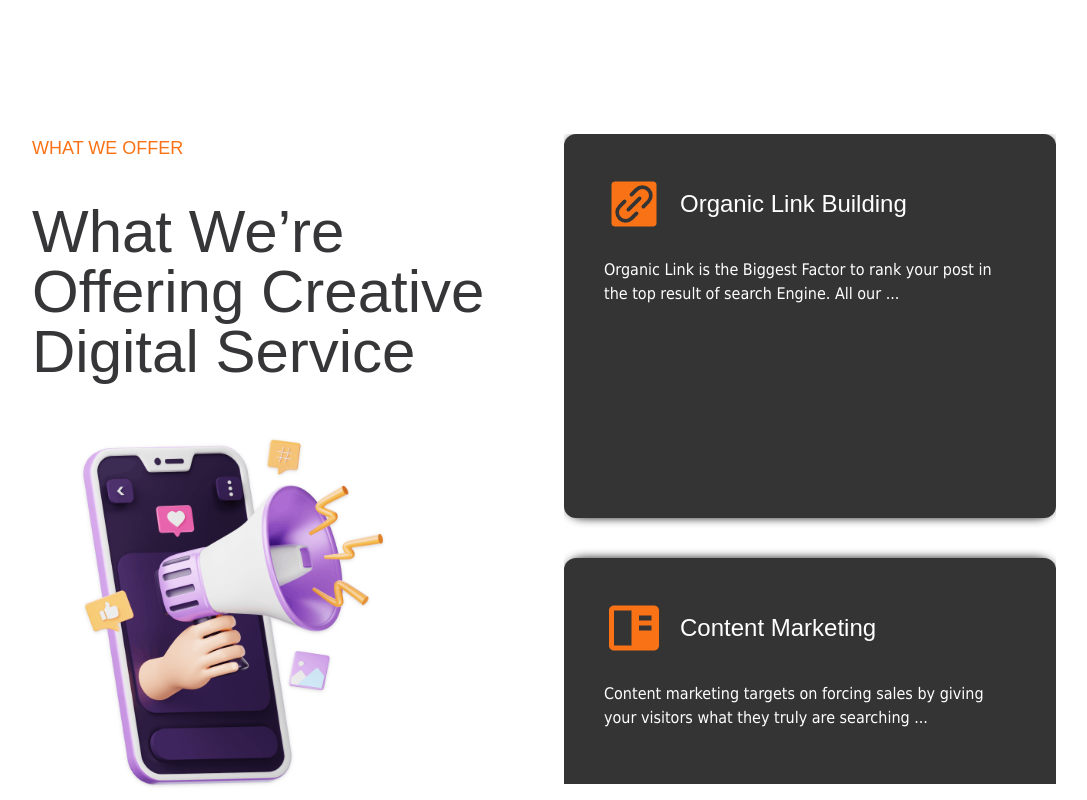
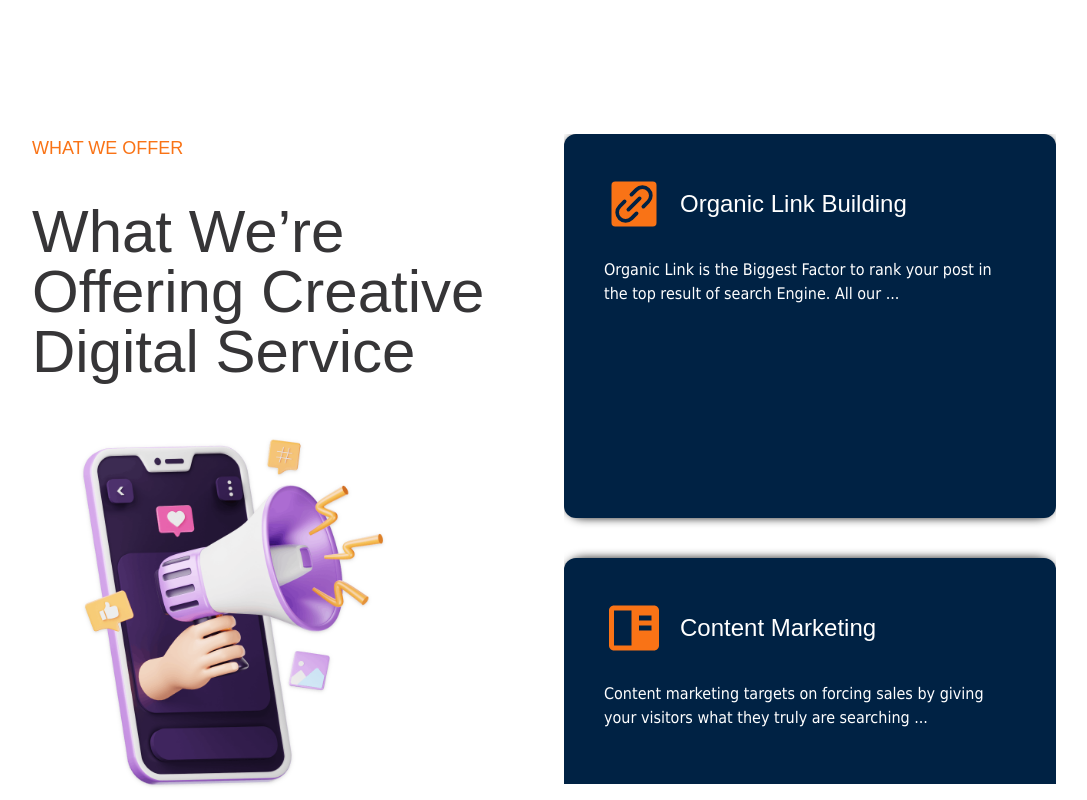
Before and after one commit to anupkumarjana/Balck-Bee, a React (Create React App) app: page / in a window 1280 px wide. Shown: the part 2160-2960 px from the top of the page, without its empty margins (96-1183 px from the left). Built offline with nearby package versions, Linux system fonts and the light colour scheme.

Commit message:
bg-color chnaged

```diff
--- a/src/components/Home/ServiceCard.jsx
+++ b/src/components/Home/ServiceCard.jsx
@@ -1,16 +1,19 @@
-import React from 'react'
+import React from "react";
 
-
-const ServiceCard = ({data}) => {
+const ServiceCard = ({ data }) => {
   return (
-    <div className="w-full h-96 flex flex-col gap-6 bg-[#343434] text-white p-10 rounded-xl">
+    <div className="w-full h-96 flex flex-col gap-6 bg-[#002244] text-white p-10 rounded-xl">
       <div className="flex flex-wrap justify-start items-center gap-4">
-        <span className="lg:text-6xl text-3xl text-orange-500">{data.icon}</span>
-        <span className="lg:text-2xl text-xl font-montserrat">{data.title}</span>
+        <span className="lg:text-6xl text-3xl text-orange-500">
+          {data.icon}
+        </span>
+        <span className="lg:text-2xl text-xl font-montserrat">
+          {data.title}
+        </span>
       </div>
       <div>{data.content}</div>
     </div>
   );
-}
+};
 
-export default ServiceCard
+export default ServiceCard;
```
